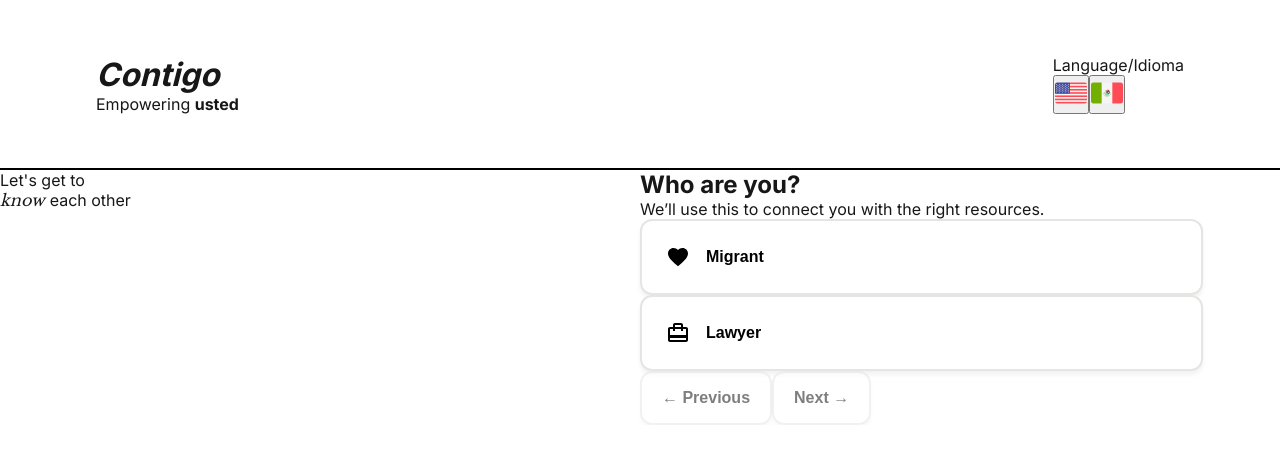
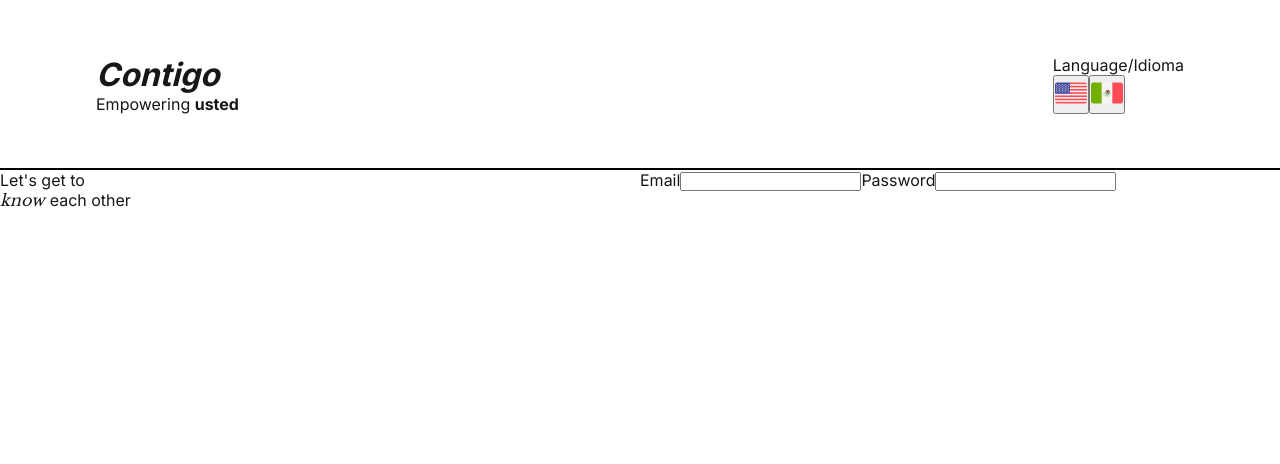
Before and after one commit to AbrahamL46/BroncoHacks, a Next.js app: page /register in a window 1280 px wide. Both pictures are taken after a click on the button "Next →". Shown: the top 464 px of the page. Built offline with nearby package versions, Linux system fonts and the light colour scheme.

Commit message:
fix: update callback function to work

```diff
--- a/app/register/page.js
+++ b/app/register/page.js
@@ -29,9 +29,8 @@ function page() {
   ];
 
   const updateResponses = useCallback((response) => {
-    setResponses({ ...responses, ...response });
+    setResponses((prev) => ({ ...prev, ...response }));
   }, []);
-  console.log(responses[questions[view - 1].question] == undefined);
   return (
     <main>
       <div className={styles.sidebar}>
@@ -84,6 +83,7 @@ function page() {
                     responses[questions[view - 1].question] == null &&
                     styles.pagination_button_disabled
                   }`}
+                  onClick={() => setView('info')}
                 >
                   Next →
                 </button>
@@ -94,7 +94,19 @@ function page() {
           {view === 'info' && (
             <div>
               <label htmlFor='email'>Email</label>
-              <input type='email' name='email' id='email' />
+              <input
+                type='email'
+                name='email'
+                id='email'
+                onClick={(e) => updateResponses({ email: e.target.value })}
+              />
+              <label htmlFor='password'>Password</label>
+              <input
+                type='password'
+                name='password'
+                id='password'
+                onClick={(e) => updateResponses({ password: e.target.value })}
+              />
             </div>
           )}
         </div>
```
